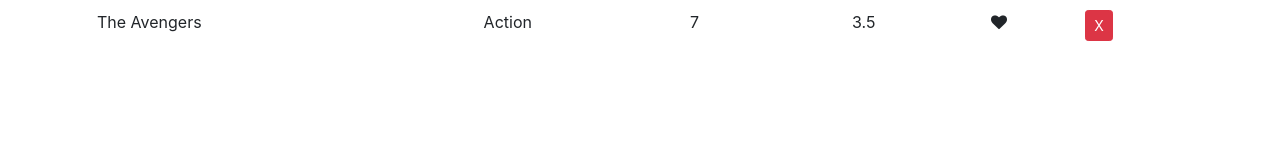
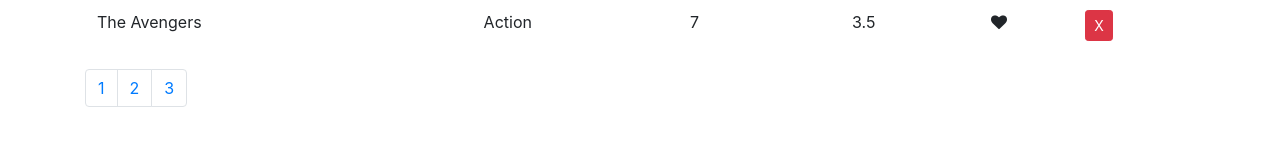
Before and after one commit to God-T/Fake-Movie-Service---React, a React (Create React App) app: page / in a window 1280 px wide. Shown: the part 617-762 px from the top of the page. Built offline with nearby package versions, Linux system fonts and the light colour scheme.

Commit message:
display pagination

```diff
--- a/src/components/common/pagination.jsx
+++ b/src/components/common/pagination.jsx
@@ -1,7 +1,20 @@
 import React from "react";
+import _ from "lodash";
 
-const Pagination = () => {
-  return null;
+const Pagination = ({ moviesCount, pageSize, onPageChange }) => {
+  const pagesCount = Math.ceil(moviesCount / pageSize);
+  const pages = _.range(1, pagesCount + 1);
+  return (
+    <nav>
+      <ul className="pagination">
+        {pages.map((page) => (
+          <li key={page} className="page-item">
+            <a className="page-link">{page}</a>
+          </li>
+        ))}
+      </ul>
+    </nav>
+  );
 };
 
 export default Pagination;
--- a/src/components/movies.jsx
+++ b/src/components/movies.jsx
@@ -26,11 +26,11 @@
   };
 
   render() {
-    const { length: count } = this.state.movies;
-    if (count === 0) return <p>There are no movies in the db.</p>;
+    const { length: moviesCount } = this.state.movies;
+    if (moviesCount === 0) return <p>There are no movies in the db.</p>;
     return (
       <React.Fragment>
-        <p>Showing {count} movies in the db.</p>
+        <p>Showing {moviesCount} movies in the db.</p>
         <table className="table">
           <thead>
             <tr>
@@ -54,7 +54,7 @@
           </tbody>
         </table>
         <Pagination
-          count={count}
+          moviesCount={moviesCount}
           pageSize={this.state.pageSize}
           onPageChange={this.handlePageChange}
         />
```
